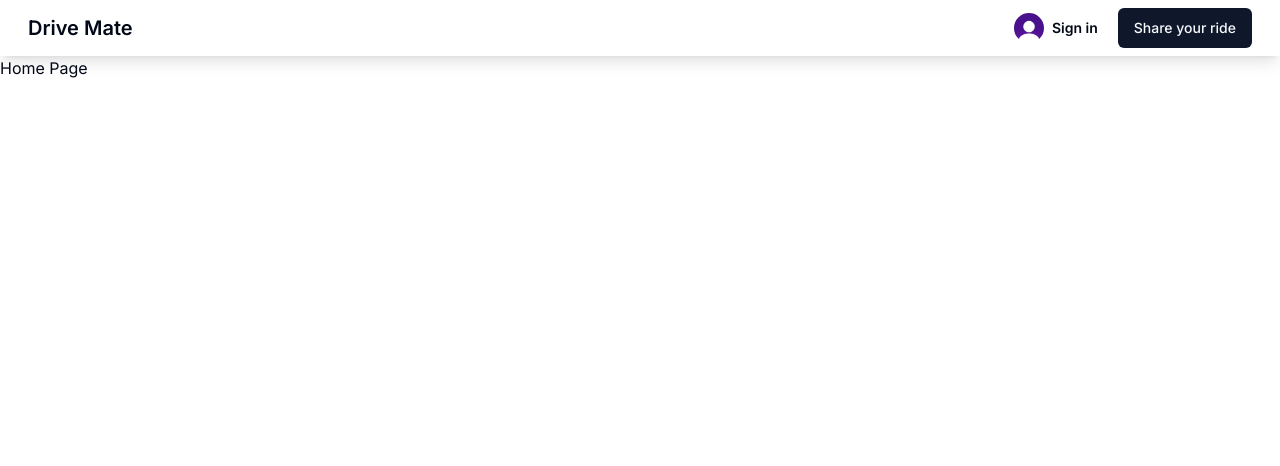
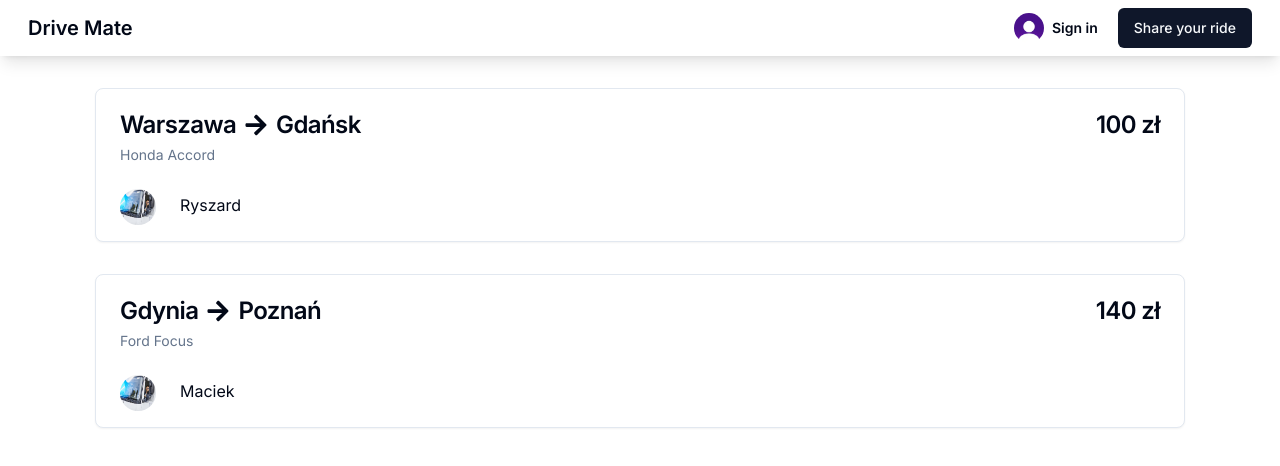
Before and after one commit to MarioPeperoni/drive-mate-web, a Next.js app: page / in a window 1280 px wide. Shown: the top 466 px of the page. Built offline with nearby package versions, Linux system fonts and the light colour scheme; no server answers.

Commit message:
main page rides display

```diff
--- a/app/(page)/page.tsx
+++ b/app/(page)/page.tsx
@@ -1,7 +1,9 @@
+import RideRecords from '@/components/RideRecords'
+
 const HomePage = () => {
   return (
     <div>
-      <h1>Home Page</h1>
+      <RideRecords/>
     </div>
   );
 };
--- /dev/null
+++ b/components/RideRecords.tsx
@@ -0,0 +1,60 @@
+import React from "react";
+import { cn } from "@/lib/utils";
+import guy from "@/avatar/guy.jpg"
+import { FaArrowRight } from "react-icons/fa";
+import {
+  Card,
+  CardContent,
+  CardDescription,
+  CardHeader,
+  CardTitle,
+} from "@/components/ui/card";
+import Image from "next/image";
+
+const rides = [
+  {
+    from: "Warszawa",
+    to:"Gdańsk",
+    car: "Honda Accord",
+    price: "100 zł",
+    user: "Ryszard",
+    picture: guy.src
+  },
+  {
+    from: "Gdynia",
+    to:"Poznań",
+    car: "Ford Focus",
+    price: "140 zł",
+    user: "Maciek",
+    picture: guy.src
+  }
+];
+
+type CardProps = React.ComponentProps<typeof Card>;
+
+export function CardDemo({ className, ...props }: CardProps) {
+  return (
+  <div>{rides.map((ride, index) => (
+    <div key={index}>
+    <Card className={cn("w-[1090px] mx-auto my-auto mt-8")} {...props}>
+      <CardHeader>
+        <div className="flex justify-between">
+          <div>
+            <CardTitle className="flex gap-2">{ride.from} <FaArrowRight /> {ride.to}</CardTitle>
+            <CardDescription className="mt-2">{ride.car}</CardDescription>
+          </div>
+          <CardTitle className="flex justify-center items-right">{ride.price}</CardTitle>
+        </div>
+      </CardHeader>
+      <div className="flex items-left ml-6">
+        <Image src={ride.picture} className="rounded-full w-9 h-9"  alt="User Avatar" width={35} height={35}/>
+        <CardContent className="flex items-right mt-1">{ride.user}</CardContent>
+      </div>
+    </Card>
+    </div>
+  ))}
+  </div>
+  );
+}
+
+export default CardDemo;
--- /dev/null
+++ b/components/ui/card.tsx
@@ -0,0 +1,79 @@
+import * as React from "react"
+
+import { cn } from "@/lib/utils"
+
+const Card = React.forwardRef<
+  HTMLDivElement,
+  React.HTMLAttributes<HTMLDivElement>
+>(({ className, ...props }, ref) => (
+  <div
+    ref={ref}
+    className={cn(
+      "rounded-lg border bg-card text-card-foreground shadow-sm",
+      className
+    )}
+    {...props}
+  />
+))
+Card.displayName = "Card"
+
+const CardHeader = React.forwardRef<
+  HTMLDivElement,
+  React.HTMLAttributes<HTMLDivElement>
+>(({ className, ...props }, ref) => (
+  <div
+    ref={ref}
+    className={cn("flex flex-col space-y-1.5 p-6", className)}
+    {...props}
+  />
+))
+CardHeader.displayName = "CardHeader"
+
+const CardTitle = React.forwardRef<
+  HTMLParagraphElement,
+  React.HTMLAttributes<HTMLHeadingElement>
+>(({ className, ...props }, ref) => (
+  <h3
+    ref={ref}
+    className={cn(
+      "text-2xl font-semibold leading-none tracking-tight",
+      className
+    )}
+    {...props}
+  />
+))
+CardTitle.displayName = "CardTitle"
+
+const CardDescription = React.forwardRef<
+  HTMLParagraphElement,
+  React.HTMLAttributes<HTMLParagraphElement>
+>(({ className, ...props }, ref) => (
+  <p
+    ref={ref}
+    className={cn("text-sm text-muted-foreground", className)}
+    {...props}
+  />
+))
+CardDescription.displayName = "CardDescription"
+
+const CardContent = React.forwardRef<
+  HTMLDivElement,
+  React.HTMLAttributes<HTMLDivElement>
+>(({ className, ...props }, ref) => (
+  <div ref={ref} className={cn("p-6 pt-0", className)} {...props} />
+))
+CardContent.displayName = "CardContent"
+
+const CardFooter = React.forwardRef<
+  HTMLDivElement,
+  React.HTMLAttributes<HTMLDivElement>
+>(({ className, ...props }, ref) => (
+  <div
+    ref={ref}
+    className={cn("flex items-center p-6 pt-0", className)}
+    {...props}
+  />
+))
+CardFooter.displayName = "CardFooter"
+
+export { Card, CardHeader, CardFooter, CardTitle, CardDescription, CardContent }
--- a/package.json
+++ b/package.json
@@ -14,7 +14,10 @@
     "@radix-ui/react-avatar": "^1.0.4",
     "@radix-ui/react-dialog": "^1.0.5",
     "@radix-ui/react-dropdown-menu": "^2.0.6",
+    "@radix-ui/react-label": "^2.0.2",
+    "@radix-ui/react-select": "^2.0.0",
     "@radix-ui/react-slot": "^1.0.2",
+    "axios": "^1.6.8",
     "class-variance-authority": "^0.7.0",
     "clsx": "^2.1.0",
     "lucide-react": "^0.368.0",
```
Also changed, not shown: avatar/guy.jpg (added), 1 other file (tests, documents, lock files or other folders).
